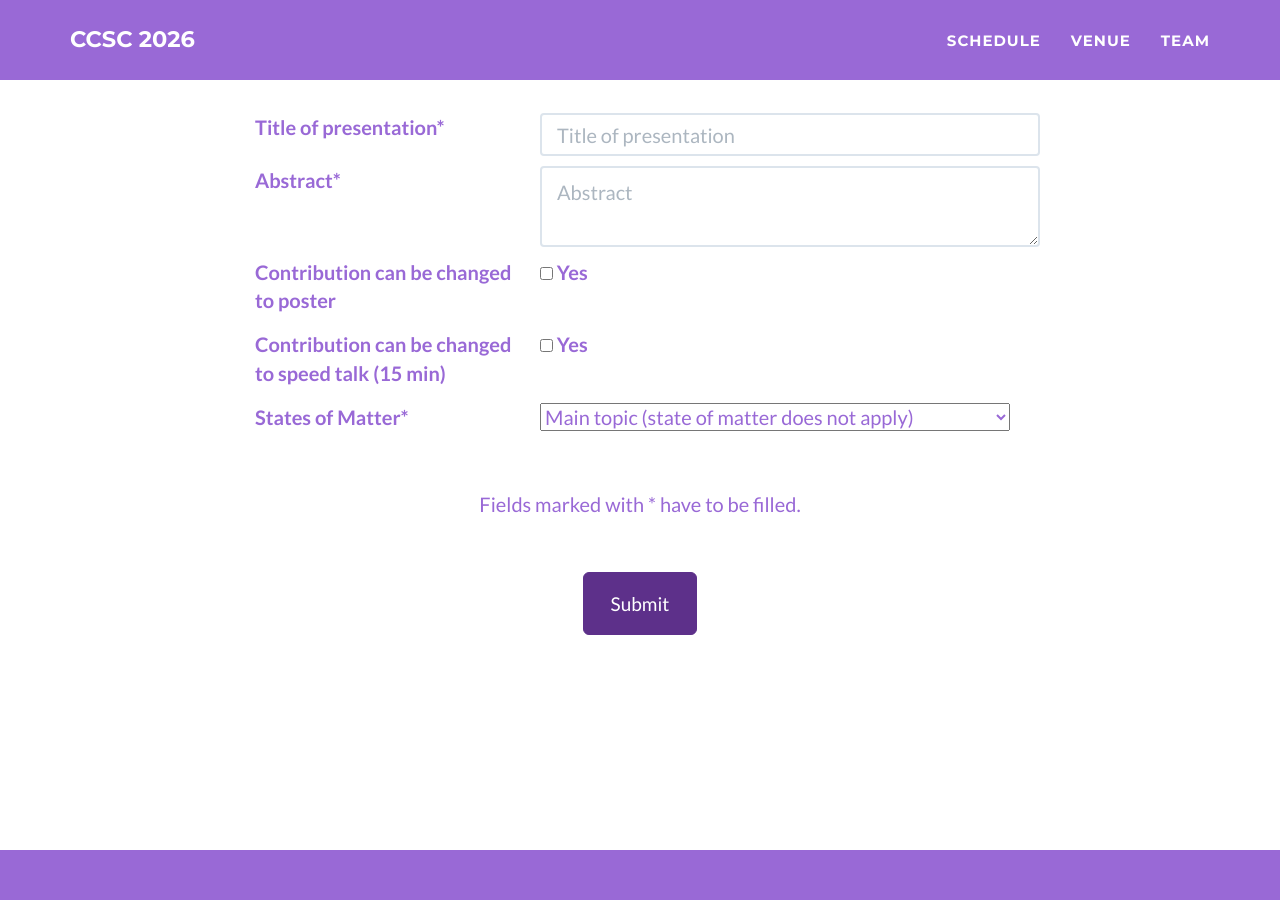
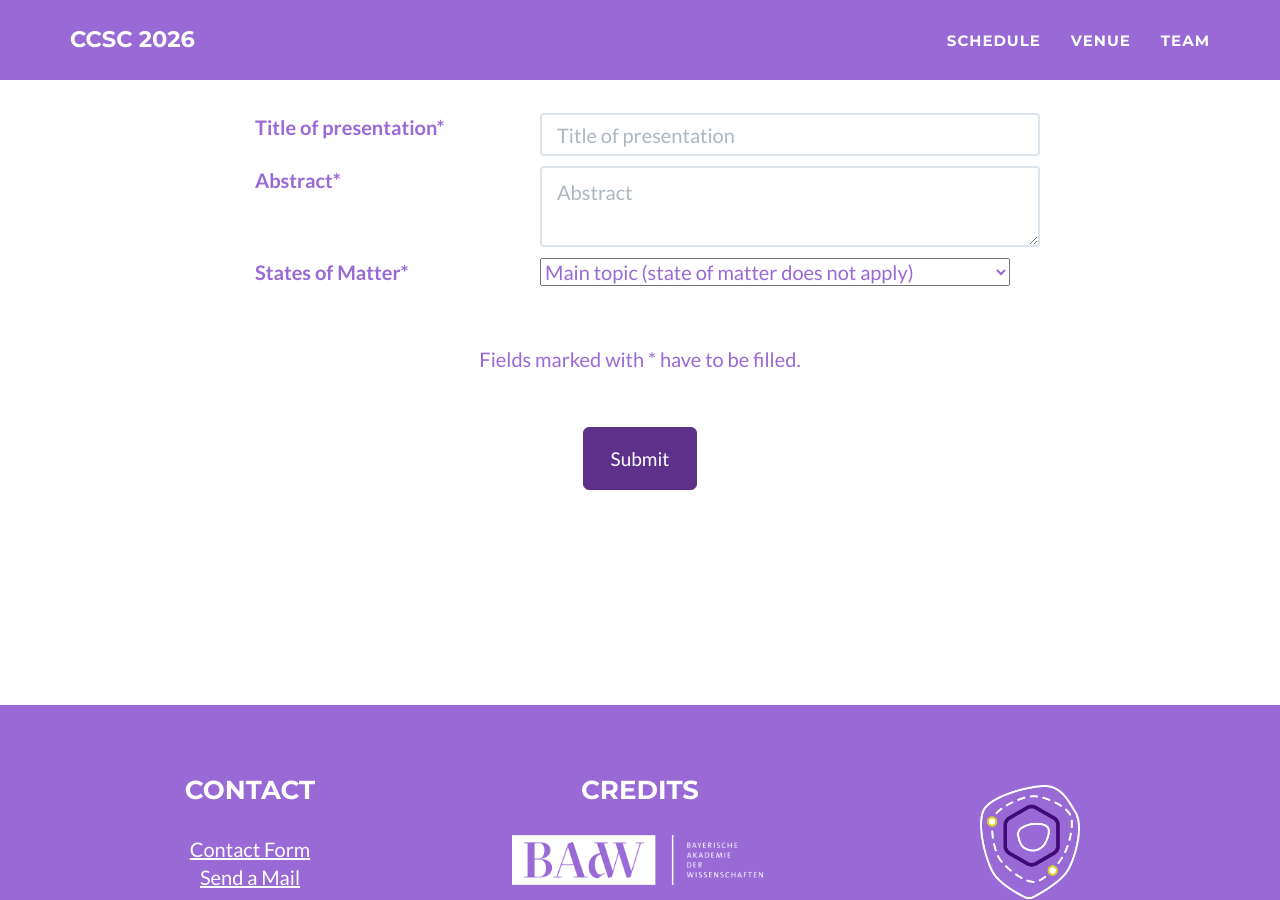
Before and after one commit to ccsc2026/ccsc2026.github.io, a Jekyll site: the page built from registration-invited.html, in a window 1280 px wide and 900 px high, scrolled down 2012 px. Built offline with Jekyll 4.4.1, drawn with Linux system fonts in a browser that asks for light colours.

Commit message:
Update registration-invited.html

```diff
--- a/registration-invited.html
+++ b/registration-invited.html
@@ -300,28 +300,6 @@ layout: page
           </div>
         </div>
       </div>
-      <!-- Change to poster -->
-      <div class="row">
-        <div class="col-lg-3 col-lg-offset-2">
-          <p><label>Contribution can be changed to poster</label></p>
-        </div>
-        <div class="col-lg-5">
-          <div class="row control-group">
-            <p><label><input type="checkbox" name="change_poster" value="Yes" id="txtForm"> Yes</label></p>
-          </div>
-        </div>
-      </div>
-      <!-- Change to talk -->
-      <div class="row">
-        <div class="col-lg-3 col-lg-offset-2">
-          <p><label>Contribution can be changed to speed talk (15 min) </label></p>
-        </div>
-        <div class="col-lg-5">
-          <div class="row control-group">
-            <p><label><input type="checkbox" name="change_speedTalk" value="Yes" id="txtForm"> Yes</label></p>
-          </div>
-        </div>
-      </div>
       <!-- Field -->
       <div class="row">
         <div class="col-lg-3 col-lg-offset-2">
```
